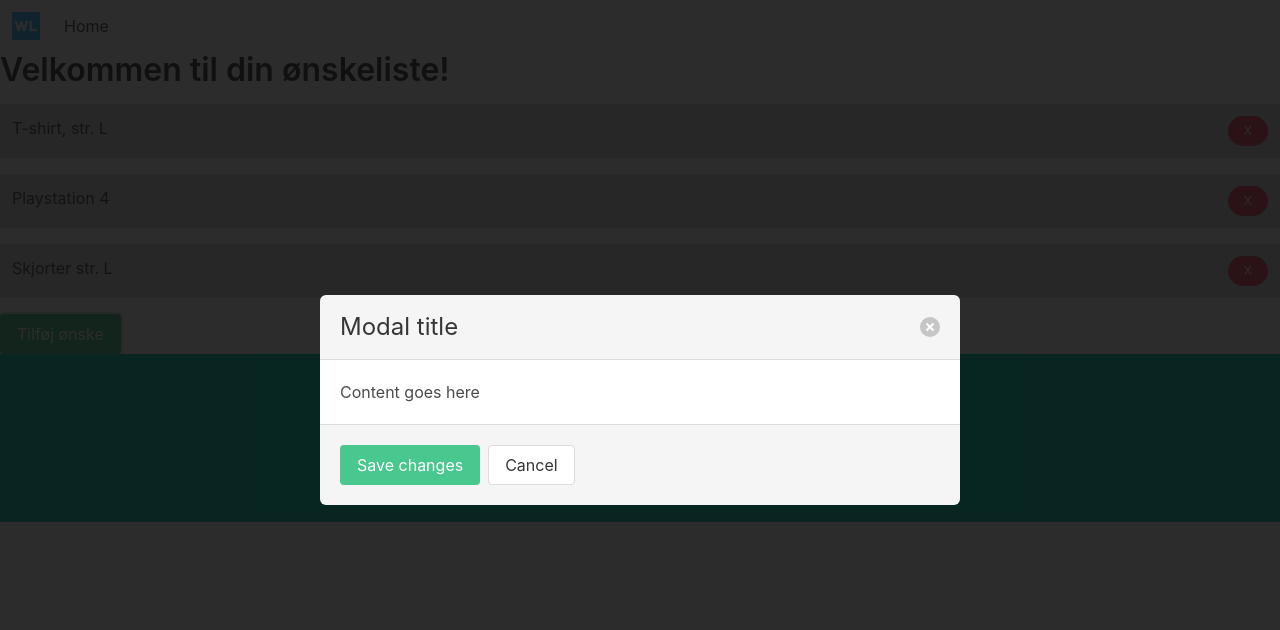
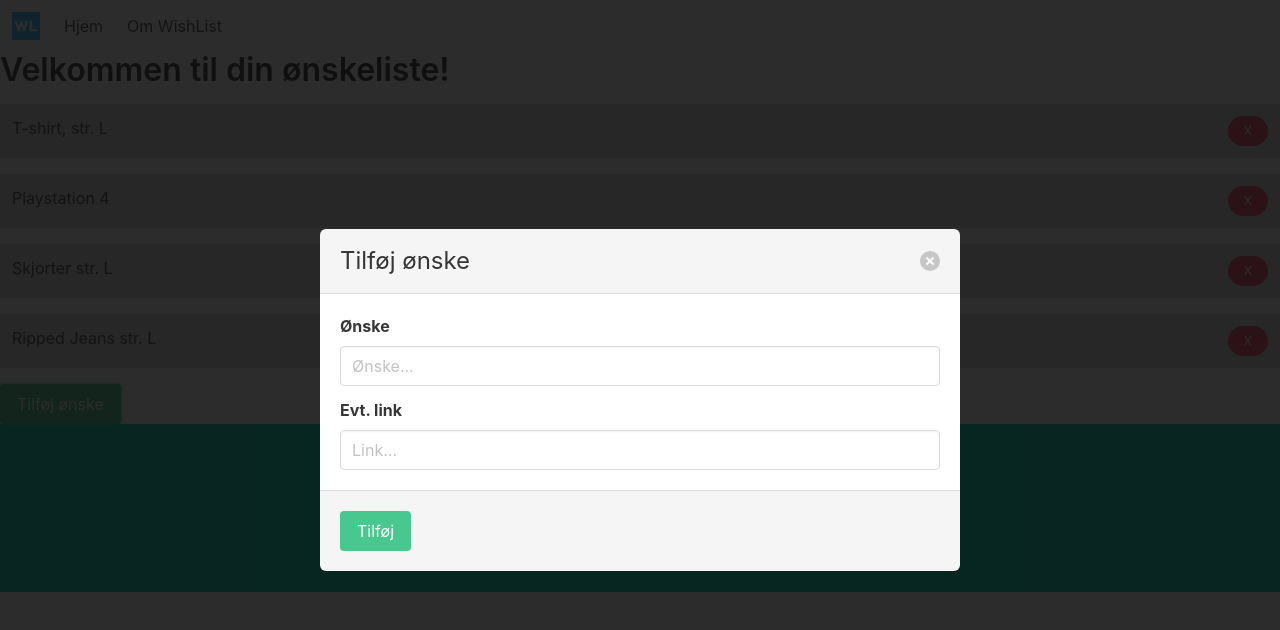
Before and after one commit to HamDerAndrew/wishlist, a React (Create React App) app: page / in a window 1280 px wide. Both pictures are taken after a click on the button "Tilføj ønske". Shown: the top 630 px of the page. Built offline with nearby package versions, Linux system fonts and the light colour scheme.

Commit message:
Feature: Modal for adding wishes. Minor component refactor.

```diff
--- a/public/index.html
+++ b/public/index.html
@@ -35,9 +35,6 @@
 
       You can add webfonts, meta tags, or analytics to this file.
       The build step will place the bundled scripts into the <body> tag.
-
-      To begin the development, run `npm start` or `yarn start`.
-      To create a production bundle, use `npm run build` or `yarn build`.
     -->
   </body>
 </html>
--- a/src/App.js
+++ b/src/App.js
@@ -10,14 +10,15 @@ class App extends Component {
   state = {
     toggleModal: false,
     wishes: [
-      {wish: 'T-shirt, str. L'},
-      {wish: 'Playstation 4'},
-      {wish: 'Skjorter str. L'}
+      {id: 1, item: 'T-shirt, str. L'},
+      {id: 2, item: 'Playstation 4'},
+      {id: 7, item: 'Skjorter str. L'},
+      {id: 4, item: 'Ripped Jeans str. L'}
    ]
   }
 
-  deleteWish = (id) => {
-    console.log("clicked " + id)
+  deleteWish = (wishId) => {
+    console.log("clicked " + wishId)
   }
 
  toggleMod = () => {
@@ -34,7 +35,7 @@ class App extends Component {
       <header className="App-header">
         <h2 className="title is-3">Velkommen til din ønskeliste!</h2>
       </header>
-      <List wish={this.state.wishes} deleteWish={() => this.deleteWish()}/>
+      <List wishes={this.state.wishes} deleteWish={this.deleteWish}/>
       <Modal active={this.state.toggleModal ? 'is-active' : ''} closeModal={this.toggleMod} />
       <button onClick={this.toggleMod} className="button is-success">Tilføj ønske</button>
       <Footer />
--- a/src/components/List/List.js
+++ b/src/components/List/List.js
@@ -11,7 +11,11 @@ class List extends Component {
     render() {
         return (
             <ul>
-                <Wish wish={this.props.wish} deleteWish={this.props.deleteWish} />
+                {
+                    this.props.wishes.map( (wish, index) => (
+                        <Wish key={index} wish={wish} deleteWish={this.props.deleteWish}/>
+                    ))
+                }
             </ul>
          );
     }
--- a/src/components/Modal/Modal.js
+++ b/src/components/Modal/Modal.js
@@ -1,23 +1,31 @@
 import React from 'react';
 
 const Modal = (props) => {
-
-
 
 return(
     <div className={`modal ${props.active}`}>
         <div className="modal-background"></div>
         <div className="modal-card">
             <header className="modal-card-head">
-            <p className="modal-card-title">Modal title</p>
-            <button className="delete" aria-label="close"></button>
+            <p className="modal-card-title">Tilføj ønske</p>
+            <button onClick={props.closeModal}className="delete" aria-label="close"></button>
             </header>
             <section className="modal-card-body">
-                <h1>Content goes here</h1>
+                <div className="field">
+                    <label className="label" htmlFor="ønske">Ønske</label>
+                    <div className="control">
+                        <input className="input" type="text" placeholder="Ønske..." />
+                    </div>
+                </div>
+                <div className="field">
+                    <label className="label" htmlFor="link">Evt. link</label>
+                    <div className="control">
+                        <input className="input" type="text" placeholder="Link..." />
+                    </div>
+                </div>
             </section>
             <footer className="modal-card-foot">
-            <button onClick={props.closeModal} className="button is-success">Save changes</button>
-            <button className="button">Cancel</button>
+            <button onClick={props.addWish} className="button is-success">Tilføj</button>
             </footer>
         </div>
     </div>
--- a/src/components/Navbar/Navbar.js
+++ b/src/components/Navbar/Navbar.js
@@ -35,7 +35,11 @@ class Navbar extends Component {
                     <div className="navbar-start">
                         {/* eslint-disable-next-line jsx-a11y/anchor-is-valid*/}
                         <a className="navbar-item">
-                            Home
+                            Hjem
+                        </a>
+                        {/* eslint-disable-next-line jsx-a11y/anchor-is-valid*/}
+                        <a className="navbar-item">
+                            Om WishList
                         </a>
                     </div>
                 </div>
--- a/src/components/Wish/Wish.js
+++ b/src/components/Wish/Wish.js
@@ -1,18 +1,19 @@
 import React from 'react';
 
 const Wish = (props) => {
-    return ( props.wish.map( (wishItem, index) => (
-        <li key={index}>
+    const { id } = props.wish
+    return (
+        <li >
         <div className="columns is-flex has-background-grey-lighter is-marginless">
             <div className="column">
-                <p>{wishItem.wish}</p>
+                <p>{props.wish.item}</p>
             </div>
             <div className="column">
-                <button className="button is-danger is-small is-rounded is-pulled-right" onClick={props.deleteWish}>X</button>
+                <button className="button is-danger is-small is-rounded is-pulled-right" onClick={() => props.deleteWish(id)}>X</button>
             </div>
         </div>
         </li>
-    ))
+
     );
 }
 
```
